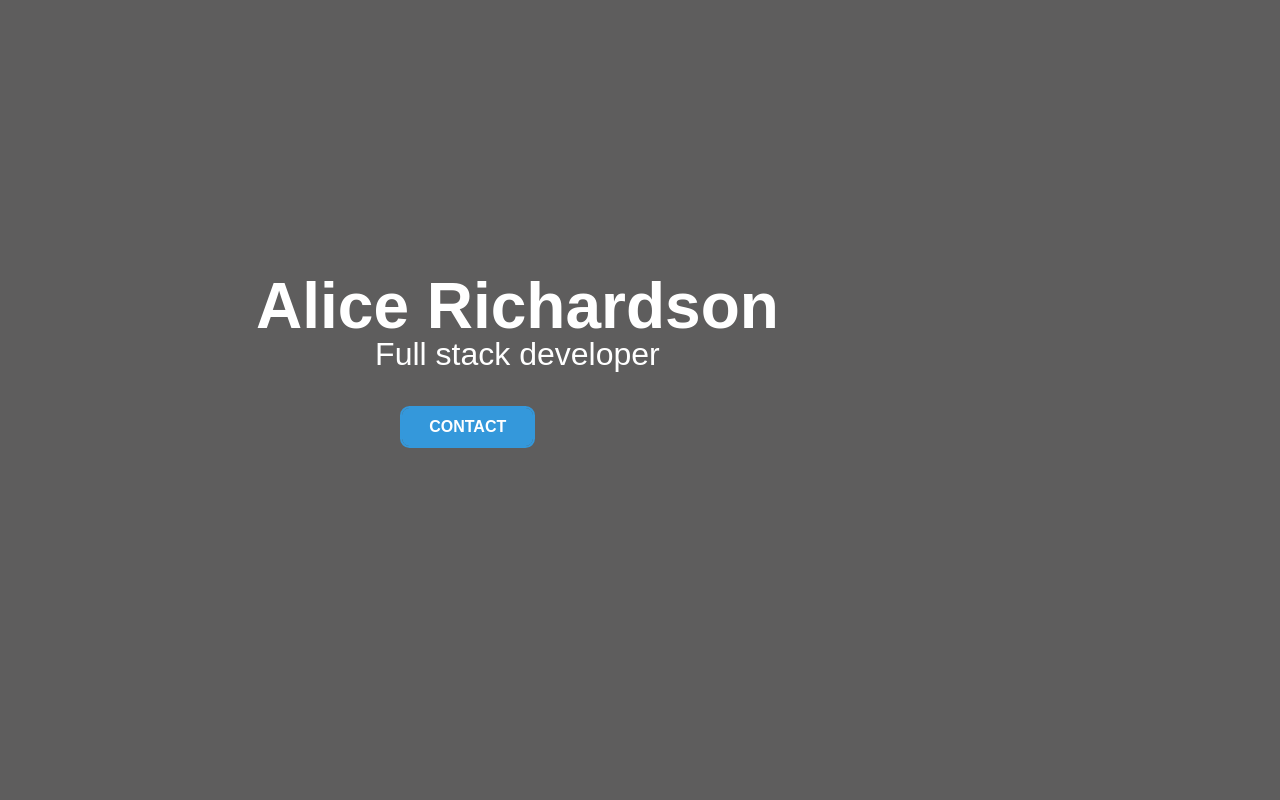
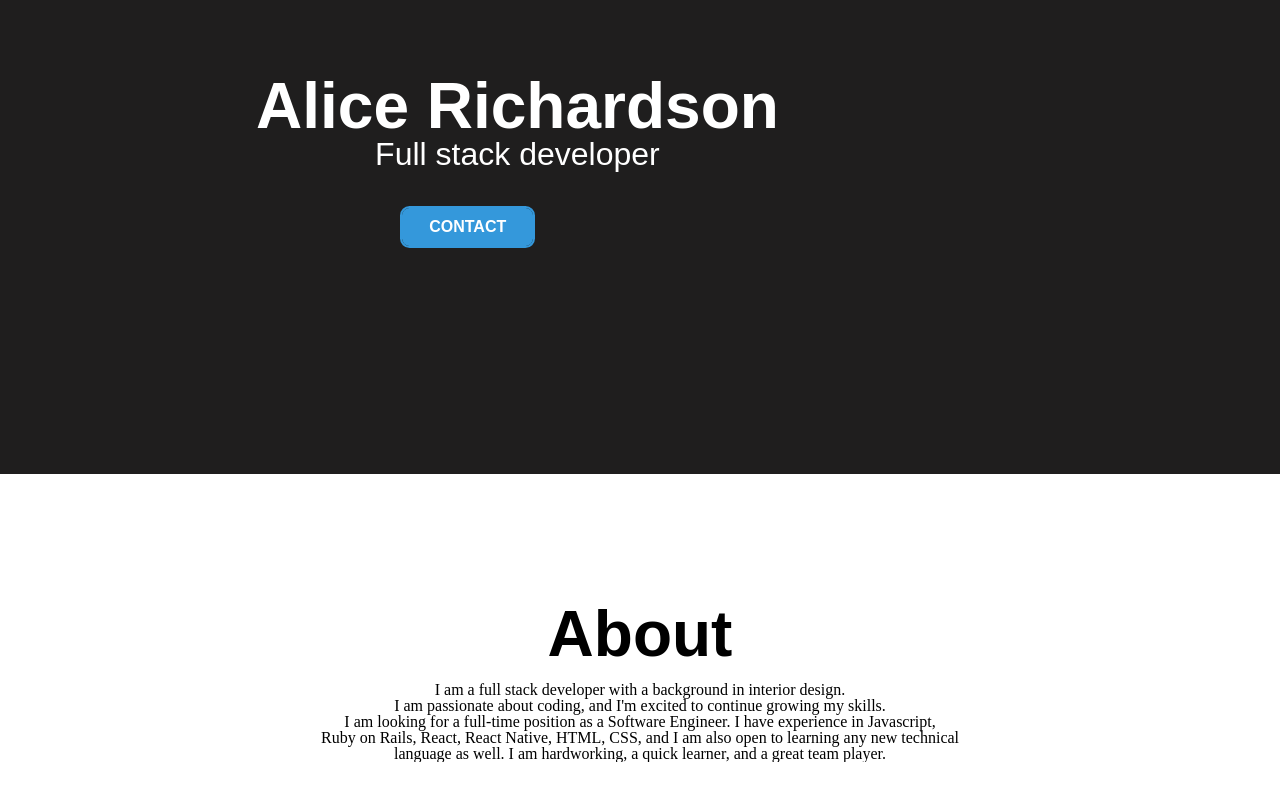
Before and after one commit to Alicerichardson28/portfolio, a React (Create React App) app: page / in a window 1280 px wide. Shown: the part 326-1126 px from the top of the page. After the commit the page ends 1088 px from the top, so only its background shows below. Built offline with nearby package versions, Linux system fonts and the light colour scheme.

Commit message:
add about container

```diff
--- a/src/components/Navbar.css
+++ b/src/components/Navbar.css
@@ -55,8 +55,8 @@ table {
 .first-container {
     position: relative;
     width: 100%;
-    height: 1200px;
-    background-color: rgb(94, 93, 93);
+    height: 800px;
+    background-color: rgb(31, 30, 30);
 }
 
 .name-container {
@@ -122,3 +122,14 @@ button :hover,:focus {
     box-shadow:
         0 0 10px 0 #3498db inset, 0 0 10px 4px #3498db;
 }
+
+.about {
+    margin-top: 2em;
+    font-size: 4em;
+    font-weight: 700;
+    font-family: 'Overpass', sans-serif;
+}
+
+.content-about {
+    margin-top: 1em;
+}
--- a/src/components/Navbar.js
+++ b/src/components/Navbar.js
@@ -4,6 +4,7 @@ import './Navbar.css'
 export default class Navbar extends Component {
     render() {
         return (
+            <>
                 <div className='first-container'>
                     <div className='name-container'>
                         <h1 className='name'>Alice Richardson</h1>
@@ -12,6 +13,16 @@ export default class Navbar extends Component {
                         <button className='button'>Contact</button>
                     </div>
                 </div>
+                <div className='about-container'>
+                    <h1 className='about'>About</h1>
+                    <p className='content-about'>
+                        I am a full stack developer with a background in interior design. <br></br>
+                        I am passionate about coding, and I'm excited to continue growing my skills.<br></br>
+                        I am looking for a full-time position as a Software Engineer. I have experience in Javascript,<br></br>
+                        Ruby on Rails, React, React Native, HTML, CSS, and I am also open to learning any new technical <br></br> language as well.
+                        I am hardworking, a quick learner, and a great team player. </p>
+                </div>
+            </>
         )
     }
 }
```
Lines whose indentation alone changed are shown as unchanged.
